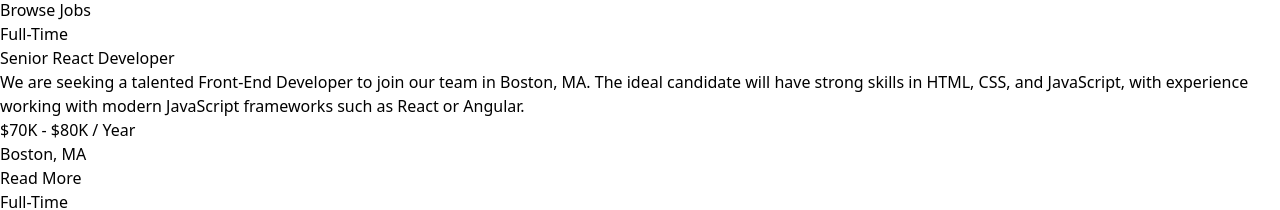
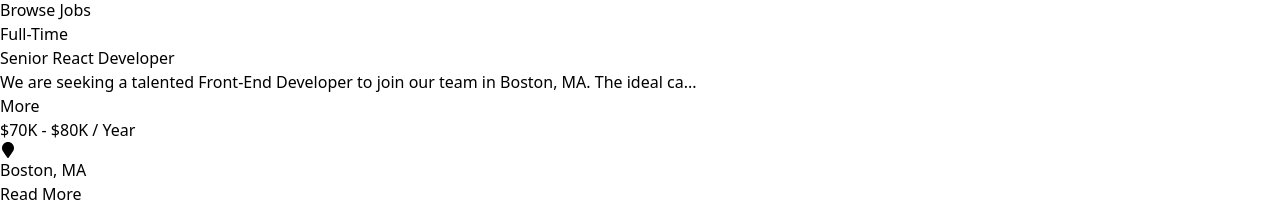
Before and after one commit to sameersattar123/Job-_Listing_App, a React (Vite) app: page / in a window 1280 px wide. Shown: the part 542-752 px from the top of the page. Built offline with nearby package versions, Linux system fonts and the light colour scheme.

Commit message:
some changes

```diff
--- a/package.json
+++ b/package.json
@@ -11,7 +11,9 @@
   },
   "dependencies": {
     "react": "^18.2.0",
-    "react-dom": "^18.2.0"
+    "react-dom": "^18.2.0",
+    "react-icons": "^5.0.1",
+    "react-router-dom": "^6.22.3"
   },
   "devDependencies": {
     "@types/react": "^18.2.64",
--- a/src/components/JobListing.jsx
+++ b/src/components/JobListing.jsx
@@ -1,6 +1,19 @@
-import React from 'react'
+import React, { useState } from 'react'
+import {FaMapMarker} from "react-icons/fa"
 
 const JobListing = ({job}) => {
+
+  const [showsetDescription, setShowsetDescription] = useState(false)
+
+  let description = job.description;
+
+  if (!showsetDescription) {
+    description = description.substring(0,90) + '...'
+  }
+
+  const handleText = () => {
+    setShowsetDescription(!showsetDescription)
+  }
   return (
     <div class="bg-white rounded-xl shadow-md relative">
     <div class="p-4">
@@ -9,7 +22,9 @@ const JobListing = ({job}) => {
         <h3 class="text-xl font-bold">{job.title}</h3>
       </div>
 
-      <div class="mb-5">{job.description}</div>
+      <div class="mb-5">{description}</div>
+
+      <button className='text-indigo-500 hover:text-indigo-600 m-5' onClick={handleText}>{showsetDescription ? 'Less' : 'More'}</button>
 
       <h3 class="text-indigo-500 mb-2">{job.salary} / Year</h3>
 
@@ -17,7 +32,7 @@ const JobListing = ({job}) => {
 
       <div class="flex flex-col lg:flex-row justify-between mb-4">
         <div class="text-orange-700 mb-3">
-          <i class="fa-solid fa-location-dot text-lg"></i>
+          <FaMapMarker className='mr-1 inline text-lg mb-1' />
           {job.location}
         </div>
         <a
```
Also changed, not shown: 1 other file (tests, documents, lock files or other folders).
